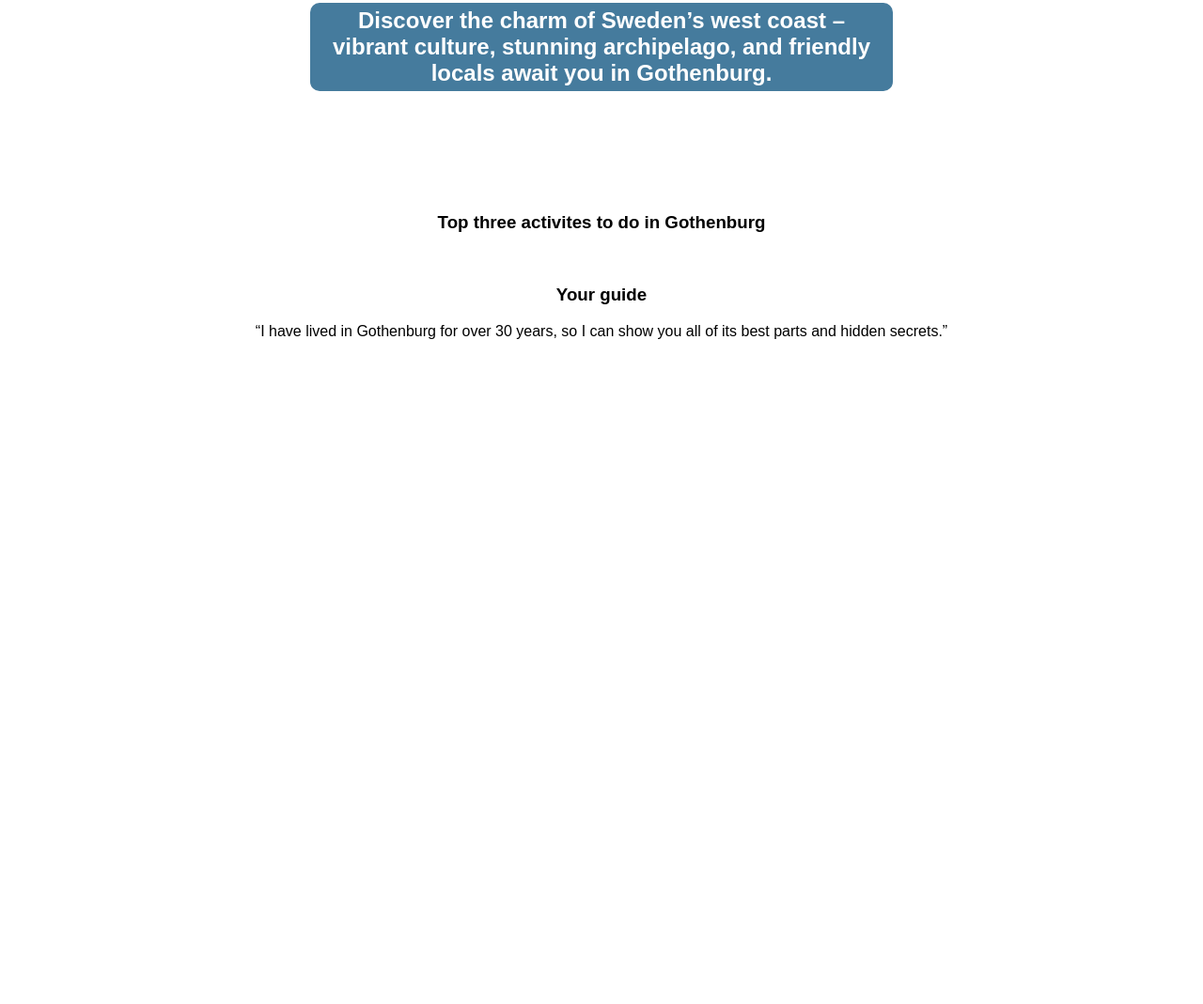
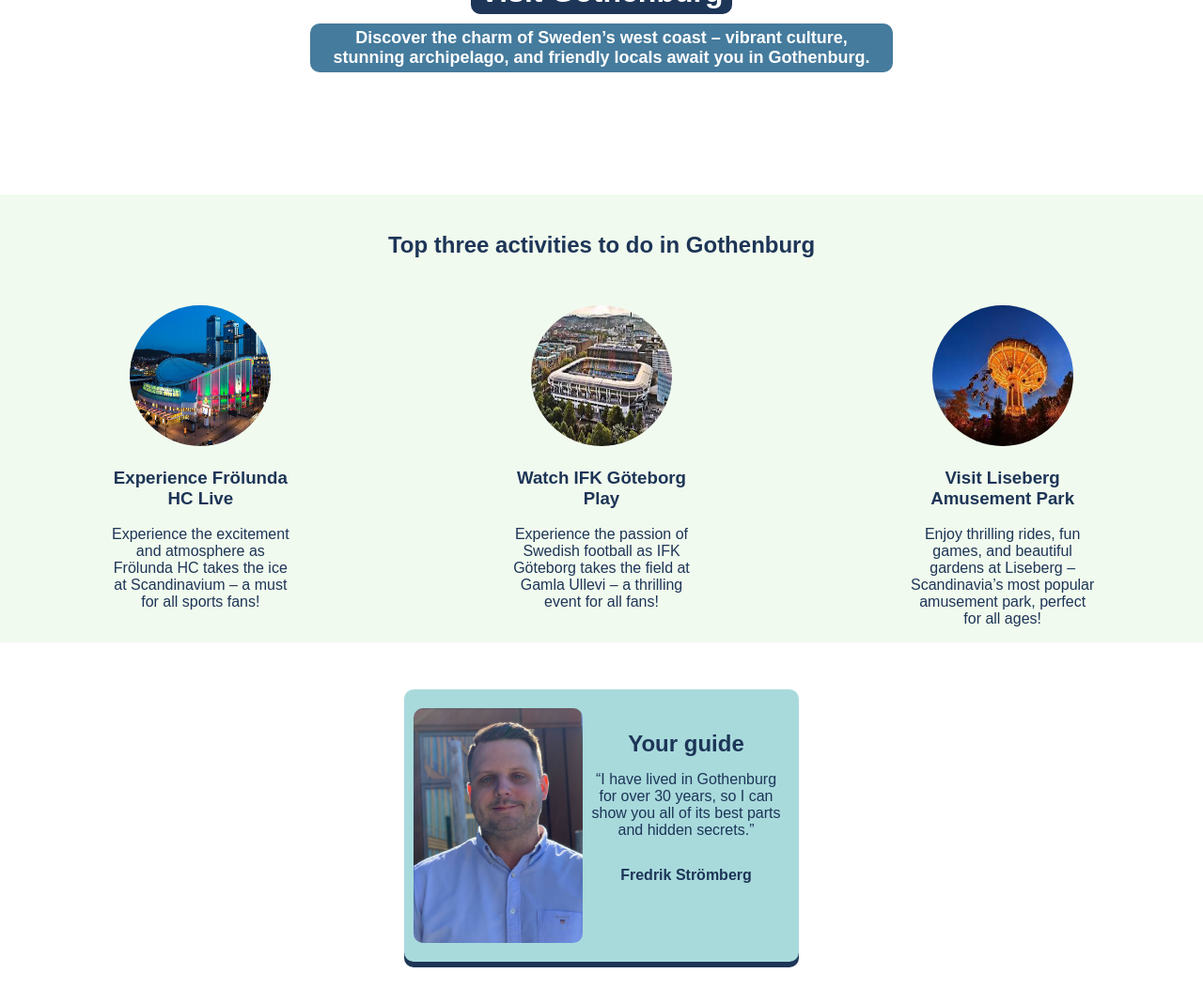
Before and after one commit to riksbyggarn/hometown-homepage, a plain HTML site: page index.html in a window 1280 px wide. Shown: the part 165-1234 px from the top of the page at 94% size. Before the commit the page ends 800 px from the top, so only its background shows below. Drawn offline with Linux system fonts and the light colour scheme.

Commit message:
Add images and enhance homepage layout with activities and guide sections

```diff
--- a/index.html
+++ b/index.html
@@ -4,30 +4,80 @@
     <meta charset="UTF-8" />
     <meta name="viewport" content="width=device-width, initial-scale=1.0" />
     <link rel="stylesheet" href="styles.css" />
-    <title>Document</title>
+    <title>Hometown Homepage</title>
   </head>
   <body>
     <div id="hero">
       <h1 id="hero-title">Visit Gothenburg</h1>
-      <h2 id="hero-description">
+      <p id="hero-description">
         Discover the charm of Sweden’s west coast – vibrant culture, stunning
         archipelago, and friendly locals await you in Gothenburg.
-      </h2>
+      </p>
     </div>
 
-    <div class="">
-      <h3>Top three activites to do in Gothenburg</h3>
-      <img src="" alt="" />
-      <img src="" alt="" />
-      <img src="" alt="" />
+    <div id="activities">
+      <h2 id="activities-title">Top three activities to do in Gothenburg</h2>
+
+      <div id="activities-list">
+        <div class="activities-box">
+          <img
+            class="activities-img"
+            src="images/scandinavium.webp"
+            alt="Scandinavium, the home arena for Frölunda HC"
+          />
+          <h3>Experience Frölunda HC Live</h3>
+          <p>
+            Experience the excitement and atmosphere as Frölunda HC takes the
+            ice at Scandinavium – a must for all sports fans!
+          </p>
+        </div>
+
+        <div class="activities-box">
+          <img
+            class="activities-img"
+            src="images/ullevi.jpeg"
+            alt="Gamla Ullevi, the home arena for IFK Göteborg"
+          />
+          <h3>Watch IFK Göteborg Play</h3>
+          <p>
+            Experience the passion of Swedish football as IFK Göteborg takes the
+            field at Gamla Ullevi – a thrilling event for all fans!
+          </p>
+        </div>
+
+        <div class="activities-box">
+          <img
+            class="activities-img"
+            src="images/liseberg.jpeg"
+            alt="Liseberg, Scandinavia’s most popular amusement park in Gothenburg"
+          />
+          <h3>Visit Liseberg Amusement Park</h3>
+          <p>
+            Enjoy thrilling rides, fun games, and beautiful gardens at Liseberg
+            – Scandinavia’s most popular amusement park, perfect for all ages!
+          </p>
+        </div>
+      </div>
     </div>
 
-    <div>
-      <h3>Your guide</h3>
-      <p>
-        “I have lived in Gothenburg for over 30 years, so I can show you all of
-        its best parts and hidden secrets.”
-      </p>
+    <div id="guide">
+      <div id="guide-box">
+        <img
+          id="guide-img"
+          src="images/avatar.jpeg"
+          alt="Your guide in Gothenburg"
+        />
+
+        <div>
+          <h3 id="guide-title">Your guide</h3>
+          <p id="guide-description">
+            “I have lived in Gothenburg for over 30 years, so I can show you all
+            of its best parts and hidden secrets.”
+          </p>
+
+          <p id="guide-person">Fredrik Strömberg</p>
+        </div>
+      </div>
     </div>
   </body>
 </html>
--- a/styles.css
+++ b/styles.css
@@ -13,10 +13,6 @@ body {
   font-family: Arial, sans-serif;
 }
 
-img {
-  width: 100px;
-}
-
 #hero {
   background-image: url('images/hero.jpg');
   background-size: cover;
@@ -28,11 +24,11 @@ img {
   justify-content: center;
   align-items: center;
   padding: 16px;
+  color: #ffffff;
 }
 
 #hero-title {
   background-color: #1d3557;
-  color: #fff;
   padding: 5px 10px;
   margin-bottom: 10px;
   border-radius: 10px;
@@ -40,9 +36,82 @@ img {
 
 #hero-description {
   background-color: #457b9d;
-  color: #fff;
   padding: 5px 10px;
   margin-top: 0;
   border-radius: 10px;
   max-width: 600px;
+  font-size: 18px;
+  font-weight: bold;
 }
+
+#activities {
+  background-color: #f1faee;
+  color: #1d3557;
+  display: flex;
+  flex-direction: column;
+}
+
+#activities-title {
+  margin-top: 40px;
+  margin: 40px 0 50px 0;
+}
+
+#activities-list {
+  display: flex;
+  justify-content: space-around;
+}
+
+.activities-img {
+  border-radius: 50%;
+  width: 150px;
+  height: 150px;
+}
+
+.activities-box {
+  width: 200px;
+}
+
+#guide {
+  background-color: #ffffff;
+  margin-bottom: 50px;
+}
+
+#guide-box {
+  width: 400px;
+  display: flex;
+  background-color: #a8dadc;
+  color: #1d3557;
+  margin: 50px auto 0;
+  border-radius: 10px;
+  padding: 20px 10px;
+  box-shadow: 0px 6px #1d3557;
+}
+
+#guide-img {
+  width: 180px;
+  height: 250px;
+  border-radius: 10px;
+  object-fit: cover;
+}
+
+#guide-title {
+  font-size: 24px;
+  margin-bottom: 0;
+}
+
+#guide-description {
+  padding: 0 5px;
+  margin: 15px 0 30px 0;
+}
+
+#guide-person {
+  font-weight: bold;
+}
+
+@media (max-width: 800px) {
+  #activities-list {
+    display: grid;
+    grid-template-columns: 1fr;
+    place-items: center;
+  }
+}
```
Also changed, not shown: images/avatar.jpeg (added), images/liseberg.jpeg (added), images/scandinavium.avif (added), images/scandinavium.webp (added), images/ullevi.jpeg (added).
